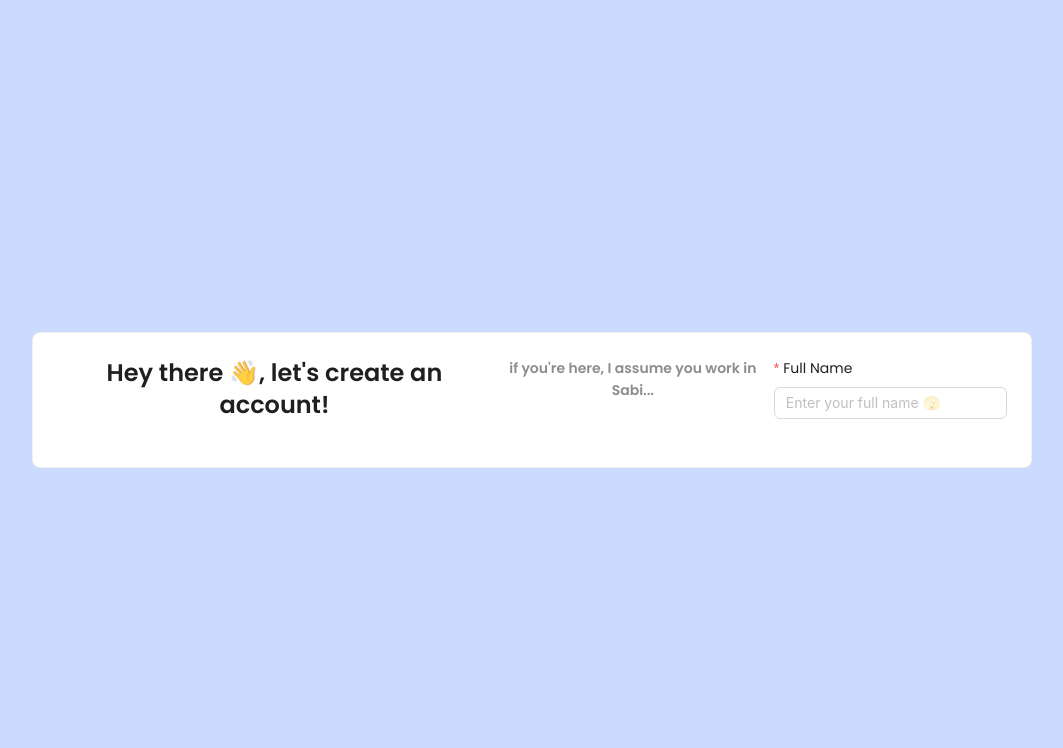
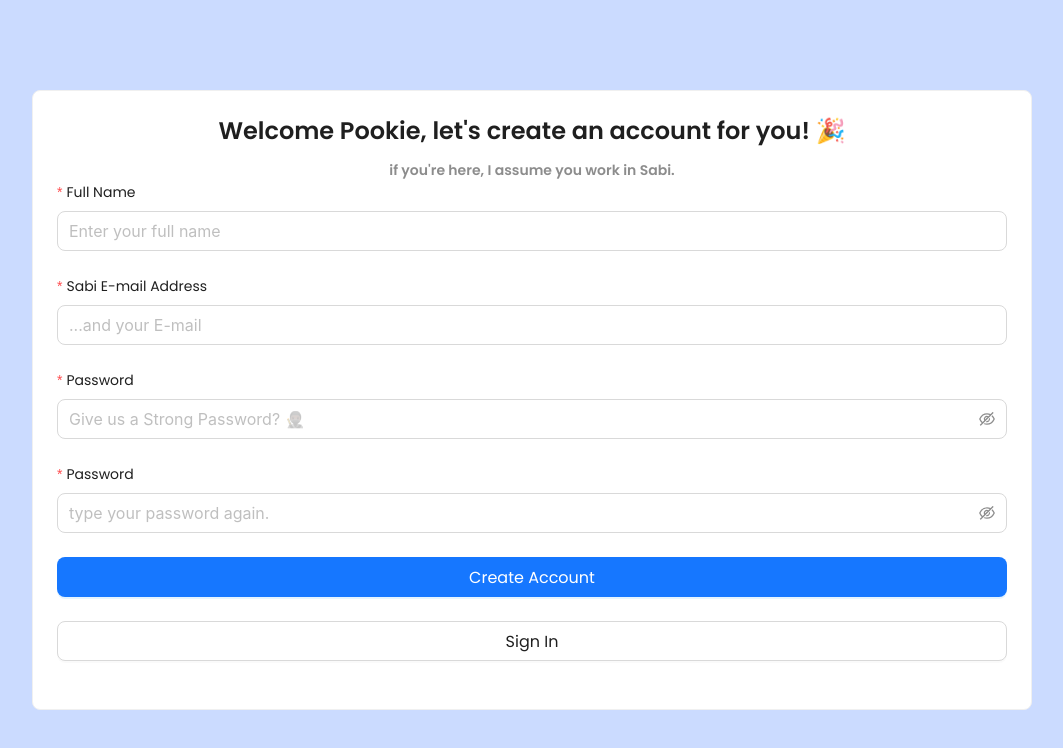
Before and after one commit to Mide6x/PIM, a React (Vite) app in the folder client/: page / in a window 1280 px wide. Shown: the top 748 px of the page, without its empty margins (108-1171 px from the left). Built offline with nearby package versions, Linux system fonts and the light colour scheme.

Commit message:
Zzz 😴

```diff
--- a/client/src/App.css
+++ b/client/src/App.css
@@ -20,3 +20,6 @@
 .slogan {
   text-align: center;
 }
+.btn {
+  width: 100%;
+}
--- a/client/src/Auth/Register.jsx
+++ b/client/src/Auth/Register.jsx
@@ -1,4 +1,5 @@
-import { Card, Flex, Form, Input, Typography } from "antd";
+import { Button, Card, Flex, Form, Input, Typography } from "antd";
+import { Link } from "react-router-dom";
 
 const Register = () => {
   const handleRegister = (values) => {
@@ -9,12 +10,12 @@
     <Card className="form-container">
       <Flex>
         {/*This for the Registration Form*/}
-        <Flex>
+        <Flex vertical flex={1}>
           <Typography.Title level={3} strong className="title">
-            Hey there 👋, let&apos;s create an account!
+            Welcome Pookie, let&apos;s create an account for you! 🎉
           </Typography.Title>
           <Typography.Text type="secondary" strong className="slogan">
-            if you&apos;re here, I assume you work in Sabi...
+            if you&apos;re here, I assume you work in Sabi.
           </Typography.Text>
           <Form layout="vertical" onFinish={handleRegister} autoComplete="off">
             <Form.Item
@@ -27,7 +28,71 @@
                 },
               ]}
             >
-              <Input placeholder="Enter your full name 🫣"></Input>
+              <Input size="large" placeholder="Enter your full name"></Input>
+            </Form.Item>
+            <Form.Item
+              label="Sabi E-mail Address"
+              name="email"
+              rules={[
+                {
+                  required: true,
+                  message: "We'll need your E-mail address Pookie 👉👈",
+                },
+                {
+                  type: "email",
+                  message:
+                    "That input does not look like an E-mail sorry, let's do that again?",
+                },
+              ]}
+            >
+              <Input size="large" placeholder="...and your E-mail"></Input>
+            </Form.Item>
+            <Form.Item
+              label="Password"
+              name="password"
+              rules={[
+                {
+                  required: true,
+                  message: "Your Password is Important.",
+                },
+              ]}
+            >
+              <Input.Password
+                size="large"
+                placeholder="Give us a Strong Password? 🥷🏿"
+              ></Input.Password>
+            </Form.Item>
+            <Form.Item
+              label="Password"
+              name="passwordConfirm"
+              rules={[
+                {
+                  required: true,
+                  message: "Type in your password again.",
+                },
+              ]}
+            >
+              <Input.Password
+                size="large"
+                placeholder="type your password again."
+              ></Input.Password>
+            </Form.Item>
+            <Form.Item>
+              <Button
+                type="primary"
+                htmlType="submit"
+                size="large"
+                className="btn"
+              >
+                Create Account
+              </Button>
+            </Form.Item>
+            <Form.Item>
+              <Link to="/login">
+                <Button size="large" className="btn">
+                  Sign In
+                </Button>
+              </Link>
             </Form.Item>
           </Form>
         </Flex>
```
